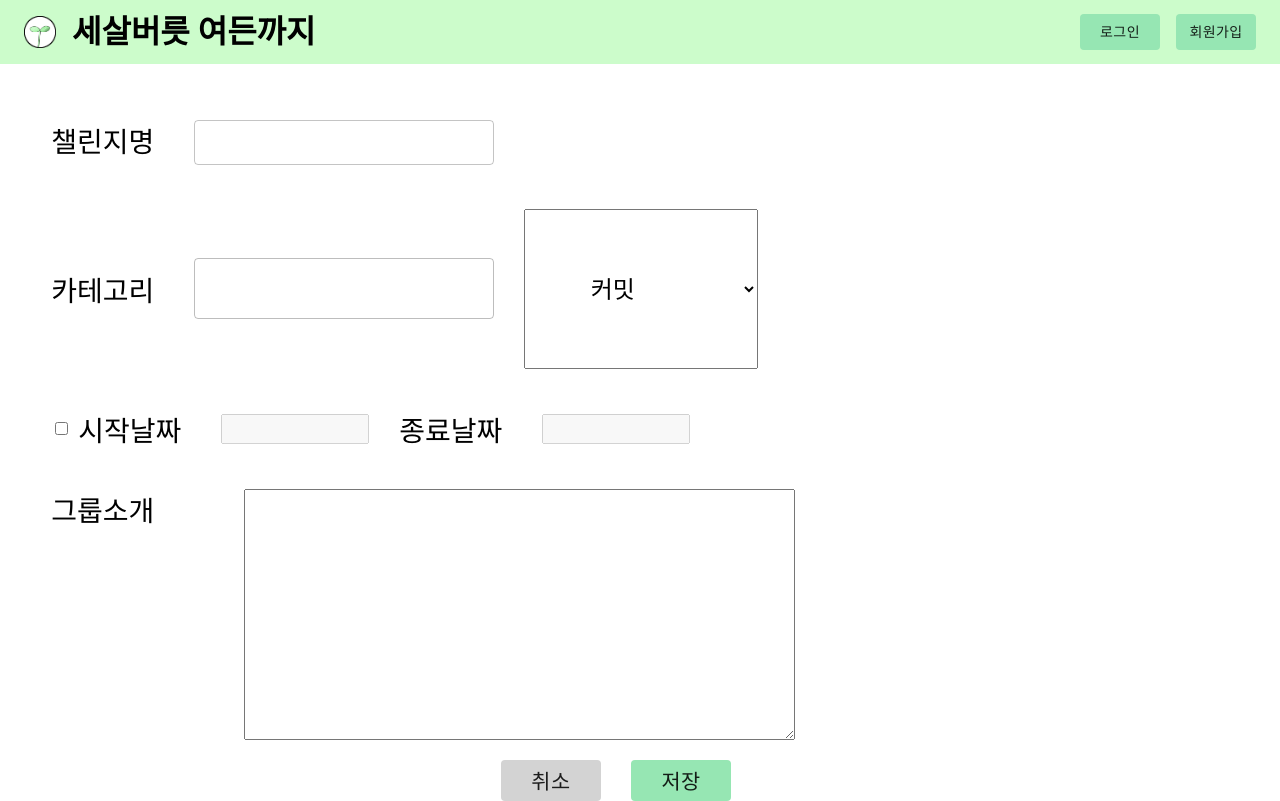
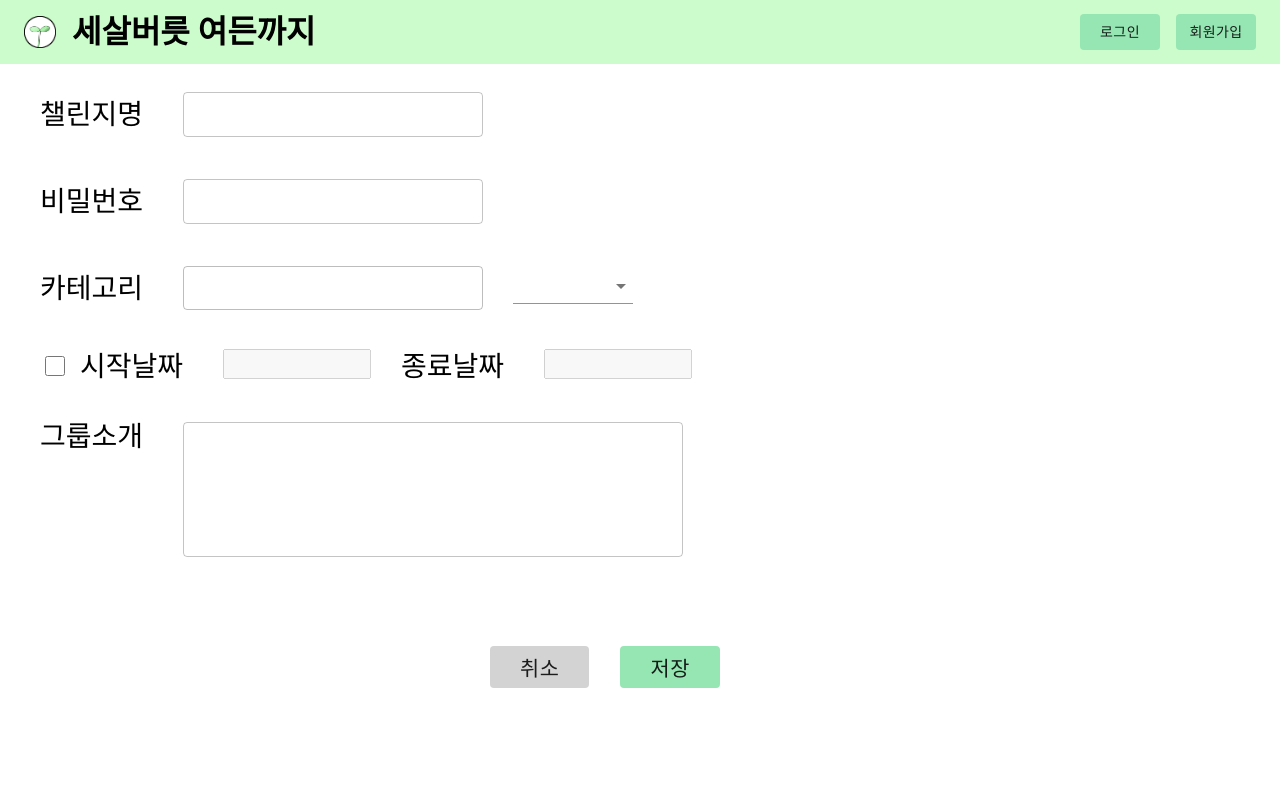
Before and after one commit to TeamGrabit/challenge, a React (Create React App) app in the folder frontend/: page /challenge/make in a window 1280 px wide. Built offline with nearby package versions, Linux system fonts and the light colour scheme; no server answers.

Commit message:
챌린지 생성 페이지 수정
비밀번호 입력 추가 및 css 수정

```diff
--- a/frontend/src/css/pages/_challengeMake.scss
+++ b/frontend/src/css/pages/_challengeMake.scss
@@ -5,11 +5,11 @@
 	overflow: hidden;
 
     .makefield{
-        margin-left: 4vw;
-        margin-top: 6vh;
+        margin-left: 40px;
+        margin-top: 20px;
     }
     .info_grid{
-        margin-bottom: 5vh;
+        margin-bottom: 30px;
         display: flex;
         align-items: center;
     }
@@ -31,8 +31,8 @@
 	}
     .category_selfield{
         margin-left: 30px;
-        padding: 5%;
-        font-size: 1.5em;
+        width: 120px;
+        font-size: 1.2em;
 	}
     .date_field{
         display: flex;
@@ -40,7 +40,11 @@
         align-items: center;
     }
     .date_check{
-        margin-right: 10px;
+        margin-top: 7px;
+        width: 20px;
+        height: 20px;
+        margin-left: 5px;
+        margin-right: 15px;
     }
     .date_pick{
         text-align: center;
@@ -49,10 +53,8 @@
         font-size: 1.1em;
     }
     .intro_txtfield{
-        margin-left: 50px;
 		width: 500px;
         height: 200px;
-        padding: 2%;
         font-size: 1.1em;
 	}
     .btn_out{
--- a/frontend/src/pages/ChallengeMake.js
+++ b/frontend/src/pages/ChallengeMake.js
@@ -1,9 +1,10 @@
 import React, { useState } from 'react';
-import { Link, Button, TextField } from '@material-ui/core';
+import { Link, Button, TextField, Select, MenuItem } from '@material-ui/core';
 import DatePicker from 'react-datepicker';
 
 function ChallengeMake() {
 	const [Name, setName] = useState("");
+	const [Password, setPassword] = useState("");
 	const [Category, setCategory] = useState("");
 	const [CateSel, setCateSel] = useState("notsel");
 	const [sDate, setsDate] = useState("");
@@ -12,6 +13,9 @@ function ChallengeMake() {
 	const [dateRef, setDateRef] = useState(true);
 	const [selRef, setSelRef] = useState(true);
 
+	const changePassword = (e) => {
+		setPassword(e.currentTarget.value);
+	};
 	const changeName = (e) => {
 		setName(e.currentTarget.value);
 	};
@@ -19,11 +23,13 @@ function ChallengeMake() {
 		setCategory(e.currentTarget.value);
 	};
 	const changeCateSel = (e) => {
-		setCateSel(e.currentTarget.value);
-		if (e.currentTarget.value === "") {
+		setCateSel(e.target.value);
+		if (e.target.value === "직접입력") {
 			setSelRef(false);
+			setCategory("");
 		} else {
 			setSelRef(true);
+			setCategory(e.target.value);
 		}
 	};
 	const changeIntro = (e) => {
@@ -54,6 +60,18 @@ function ChallengeMake() {
 				</div>
 				<div className="info_grid">
 					<div className="info_title">
+						비밀번호
+					</div>
+					<TextField
+						className="name_txt"
+						variant="outlined"
+						inputProps={{ style: { fontSize: 20 } }}
+						margin="dense"
+						onChange={changePassword}
+					/>
+				</div>
+				<div className="info_grid">
+					<div className="info_title">
 						카테고리
 					</div>
 					<TextField
@@ -62,15 +80,20 @@ function ChallengeMake() {
 						inputProps={{ style: { fontSize: 20 } }}
 						disabled={selRef}
 						value={Category}
+						margin="dense"
 						onChange={changeCategory}
 					/>
-					<select className="category_selfield" id="selbox" value={CateSel} onChange={changeCateSel}>
-						<option value="커밋">커밋</option>
-						<option value="운동">운동</option>
-						<option value="공부">공부</option>
-						<option value="기타">기타</option>
-						<option value="">직접입력</option>
-					</select>
+					<Select
+						className="category_selfield"
+						value={CateSel}
+						onChange={changeCateSel}
+					>
+						<MenuItem value="커밋">커밋</MenuItem>
+						<MenuItem value="운동">운동</MenuItem>
+						<MenuItem value="공부">공부</MenuItem>
+						<MenuItem value="기타">기타</MenuItem>
+						<MenuItem value="직접입력">직접입력</MenuItem>
+					</Select>
 				</div>
 				<div className="info_grid">
 					<input className="date_check" type="checkbox" onChange={handleCheck} />
@@ -99,7 +122,16 @@ function ChallengeMake() {
 					<div className="info_title">
 						그룹소개
 					</div>
-					<textarea value={Intro} onChange={changeIntro} className="intro_txtfield" />
+					<TextField
+						className="intro_txtfield"
+						value={Intro}
+						onChange={changeIntro}
+						variant="outlined"
+						inputProps={{ style: { fontSize: 16 } }}
+						margin="dense"
+						multiline
+						rows={6}
+					/>
 				</div>
 				<div className="btn_out">
 					<Link className="link" href="/challenge">
```
